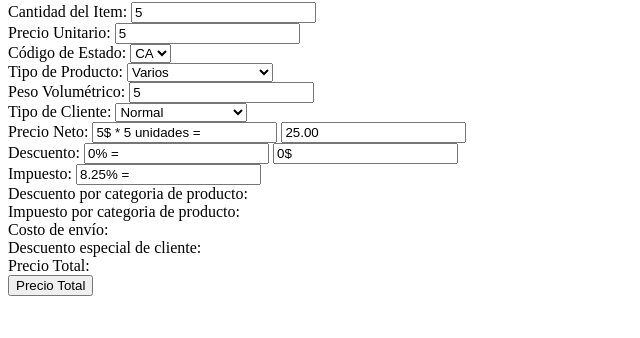
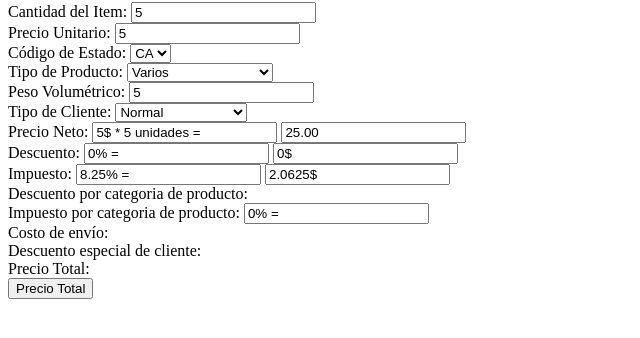
Before and after one commit to AleBustamante/aplicacion_tdd, a website built with Parcel: page index.html in a window 1280 px wide. Both pictures are taken after typing "5", "5", "5" into the empty fields and a click on the input "Precio Total". Shown: the part 78-416 px from the top of the page, without its empty margins (0-640 px from the left). Built offline with nearby package versions, Linux system fonts and the light colour scheme.

Commit message:
Determines the additional tax percentage based on the product type

```diff
--- a/index.html
+++ b/index.html
@@ -38,6 +38,7 @@
     <label for="productType">Tipo de Producto:</label>
     <select id="productType">
       <option value="Varios">Varios</option>
+      <option value="Alimentos">Alimentos</option>
       <option value="Bebidas alcohólicas">Bebidas alcohólicas</option>
       <option value="Material de escritorio">Material de escritorio</option>
       <option value="Muebles">Muebles</option>
--- a/src/calculator.js
+++ b/src/calculator.js
@@ -48,4 +48,34 @@ export default class Calculator {
         return -1;
     }
   }
+  tax(stateCode, netPrice) {
+    let discountedPrice = netPrice - this.discount(netPrice);
+    return this.taxPercentage(stateCode) * 0.01 * discountedPrice;
+  }
+  additionalTax(productCategory) {
+    if(productCategory === "Alimentos") {
+        return 0.0;
+    }
+    if(productCategory === "Bebidas alcohólicas") {
+        return 7.0;
+    }
+    if(productCategory === "Material de escritorio") {
+        return 0.0;
+    }
+    if(productCategory === "Muebles") {
+        return 3.0;
+    }
+    if(productCategory === "Electrónicos") {
+        return 4.0;
+    }
+    if(productCategory === "Vestimenta") {
+        return 2.0;
+    }
+    if(productCategory === "Varios") {
+        return 0.0;
+    }
+    else {
+        return -1;
+    }
+  }
 }
--- a/src/presenter.js
+++ b/src/presenter.js
@@ -14,6 +14,8 @@ document.addEventListener("DOMContentLoaded", function () {
   const discountDetail = document.querySelector("#discountDetail");
   const tax= document.querySelector("#tax");
   const taxDetail = document.querySelector("#taxDetail");
+  const additionalTaxDetail = document.querySelector("#productTaxDetail")
+  const additionalTax = document.querySelector("#productTax")
 
   const totalPriceButton = document.querySelector("#totalPriceButton");
 
@@ -24,12 +26,15 @@ document.addEventListener("DOMContentLoaded", function () {
     const quantityValue = parseFloat(quantity.value);
     const unitPriceValue = parseFloat(unitPrice.value);
     const stateValue = stateCode.value;
+    const productTypeValue = productType.value;
 
     const netPriceValue = calculator.netPrice(unitPriceValue, quantityValue);
     const netPriceDetailValue = calculator.detailNetPrice(unitPriceValue, quantityValue);
     const discountPercentageValue = calculator.discountPercentage(netPriceValue);
     const discountValue = calculator.discount(netPriceValue);
     const taxPercentageValue = calculator.taxPercentage(stateValue);
+    const taxValue = calculator.tax(stateValue, netPriceValue);
+    const additionalTax = calculator.additionalTax(productTypeValue);
 
 
     netPrice.value = netPriceValue.toFixed(2);
@@ -42,5 +47,9 @@ document.addEventListener("DOMContentLoaded", function () {
     discount.classList.remove("hidden");
     taxDetail.value = taxPercentageValue + "% =";
     taxDetail.classList.remove("hidden");
+    tax.value = taxValue + "$";
+    tax.classList.remove("hidden");
+    additionalTaxDetail.value = additionalTax + "% =";
+    additionalTaxDetail.classList.remove("hidden");
   });
 });
```
Also changed, not shown: src/calculator.spec.js (+52 -0 lines).
